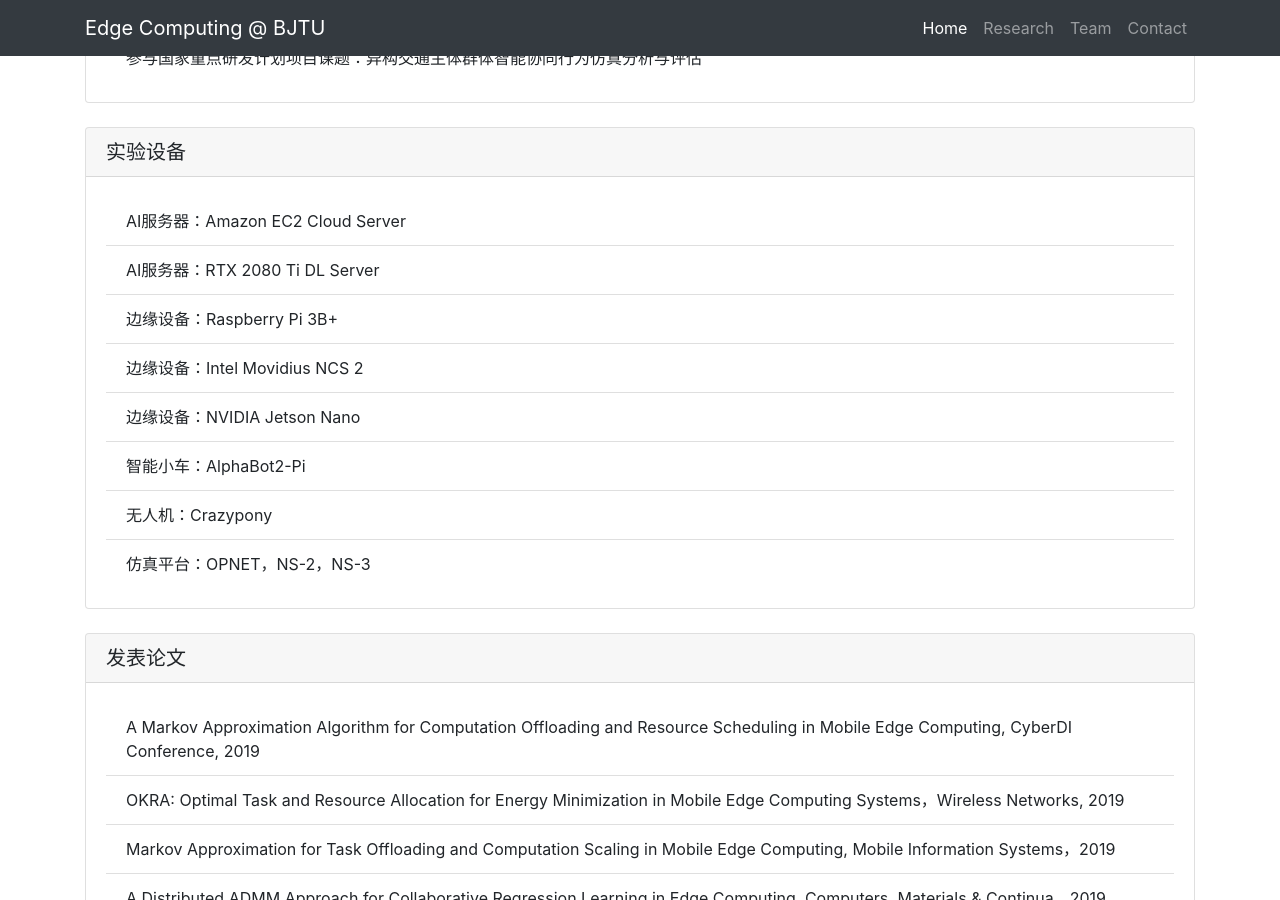
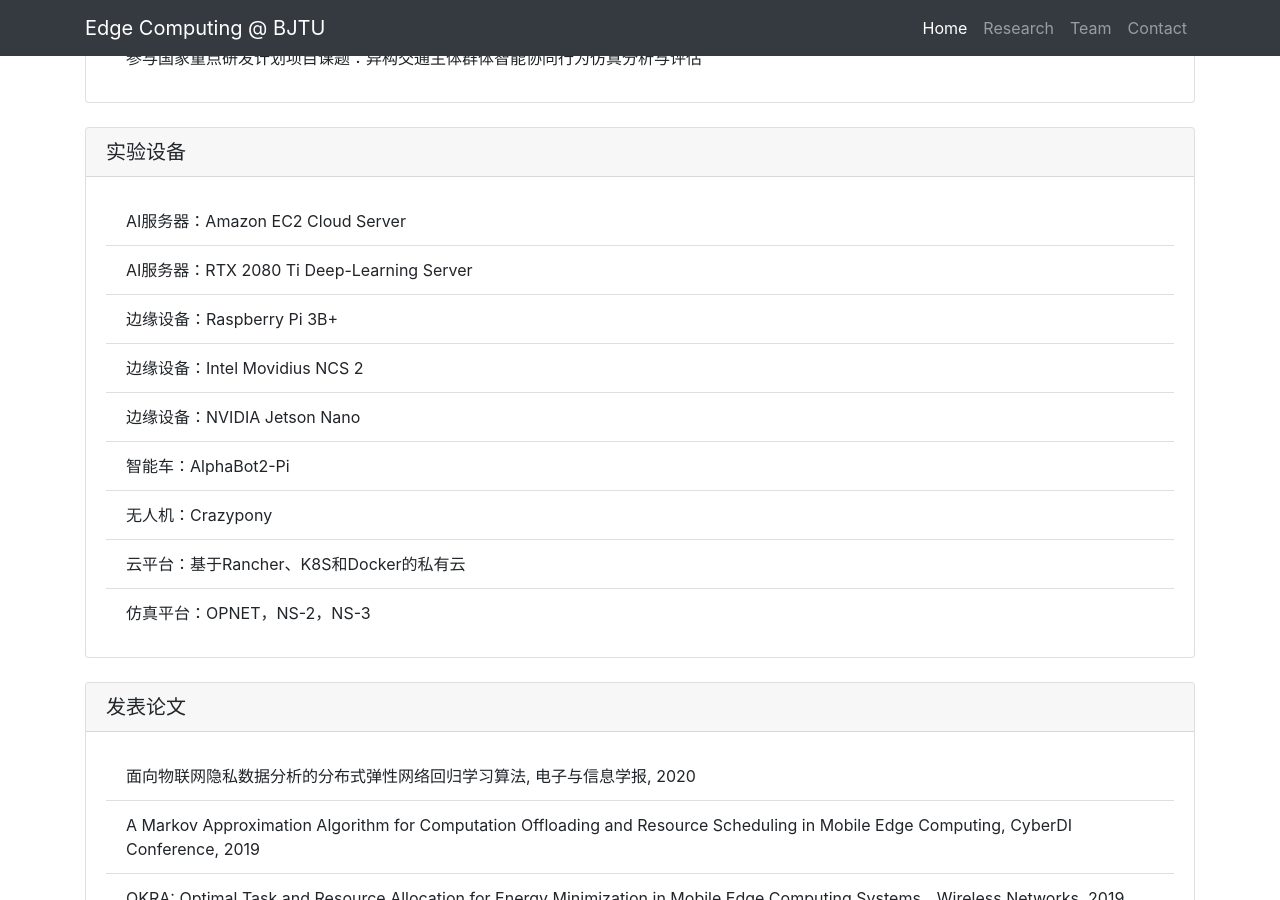
Before and after one commit to fangvv/Homepage, a Jekyll site: the page Edgecomp/index.html, which Jekyll copies as it is, in a window 1280 px wide and 900 px high, scrolled down 1634 px. Built offline with Jekyll 4.4.1, drawn with Linux system fonts in a browser that asks for light colours; comment, search, counter and statistics services are not loaded; some of the changed text lies outside the part shown.

Commit message:
Signed-off-by: fangvv <fangvv@gmail.com>

```diff
--- a/Edgecomp/index.html
+++ b/Edgecomp/index.html
@@ -99,12 +99,13 @@
   <div class="card-body">
     <ul class="list-group list-group-flush">
       <li class="list-group-item">AI服务器：Amazon EC2 Cloud Server</li>
-      <li class="list-group-item">AI服务器：RTX 2080 Ti DL Server</li>
+      <li class="list-group-item">AI服务器：RTX 2080 Ti Deep-Learning Server</li>
       <li class="list-group-item">边缘设备：Raspberry Pi 3B+</li>
       <li class="list-group-item">边缘设备：Intel Movidius NCS 2</li>
       <li class="list-group-item">边缘设备：NVIDIA Jetson Nano</li>
-      <li class="list-group-item">智能小车：AlphaBot2-Pi</li>
+      <li class="list-group-item">智能车：AlphaBot2-Pi</li>
       <li class="list-group-item">无人机：Crazypony</li>
+      <li class="list-group-item">云平台：基于Rancher、K8S和Docker的私有云</li>
       <li class="list-group-item">仿真平台：OPNET，NS-2，NS-3</li>
   </ul>
   </div>
@@ -115,7 +116,8 @@
   <h5 class="card-header">发表论文</h5>
   <div class="card-body">
     <ul class="list-group list-group-flush">
-      <li class="list-group-item"> A Markov Approximation Algorithm for Computation Offloading and Resource Scheduling in Mobile Edge Computing, CyberDI Conference, 2019</li>
+      <li class="list-group-item">面向物联网隐私数据分析的分布式弹性网络回归学习算法, 电子与信息学报, 2020</li>
+      <li class="list-group-item">A Markov Approximation Algorithm for Computation Offloading and Resource Scheduling in Mobile Edge Computing, CyberDI Conference, 2019</li>
       <li class="list-group-item">OKRA: Optimal Task and Resource Allocation for Energy Minimization in Mobile Edge Computing Systems，Wireless Networks, 2019</li>
       <li class="list-group-item">Markov Approximation for Task Offloading and Computation Scaling in Mobile Edge Computing, Mobile Information Systems，2019</li>
       <li class="list-group-item">A Distributed ADMM Approach for Collaborative Regression Learning in Edge Computing, Computers, Materials & Continua，2019</li>
@@ -142,6 +144,7 @@
       <li class="list-group-item">2019.07 首都师范大学 边缘智能技术在AI机器人科普教育中的应用研讨</li>
       <li class="list-group-item">2019.07 ICAIS 2019国际会议 论文获Best Paper Award</li>
       <li class="list-group-item">2019.12 CyberDI 2019国际会议 本科生陈昊崴作学术报告</li>
+      <li class="list-group-item">2020.01 北京信息基础设施建设股份有限公司 技术汇报与交流</li>
   </ul>
   </div>
 </div>
```
